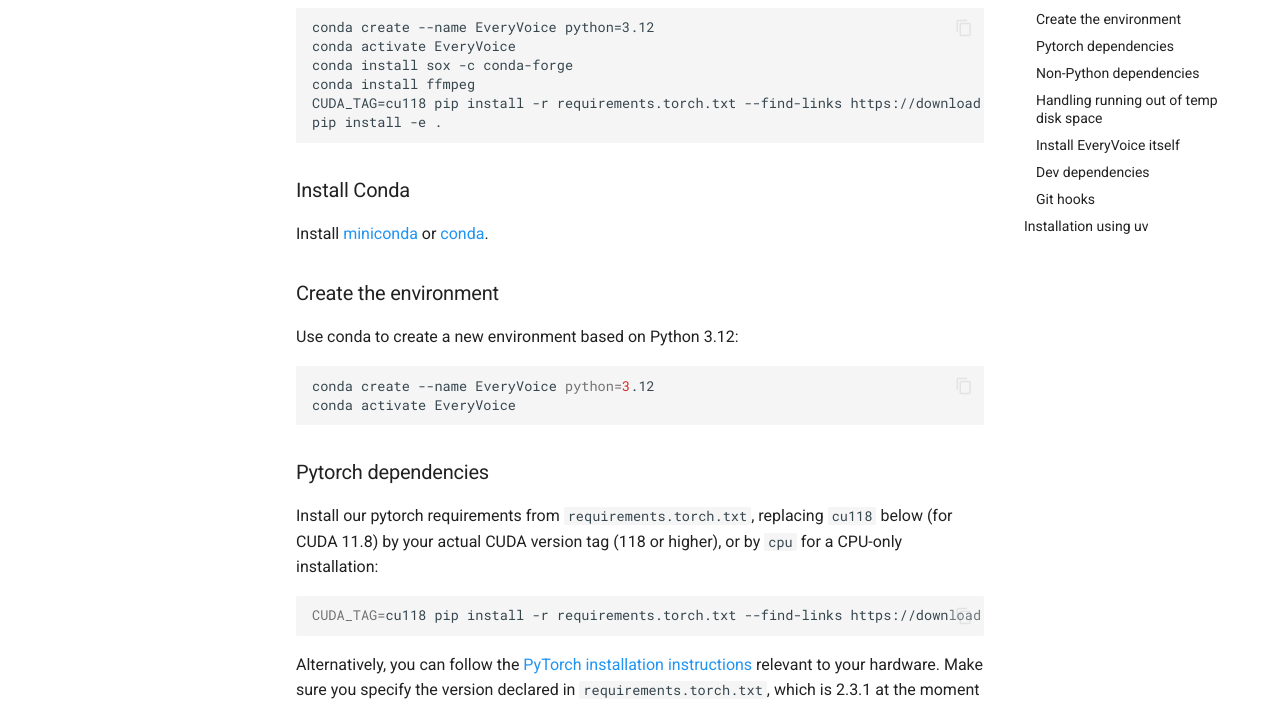
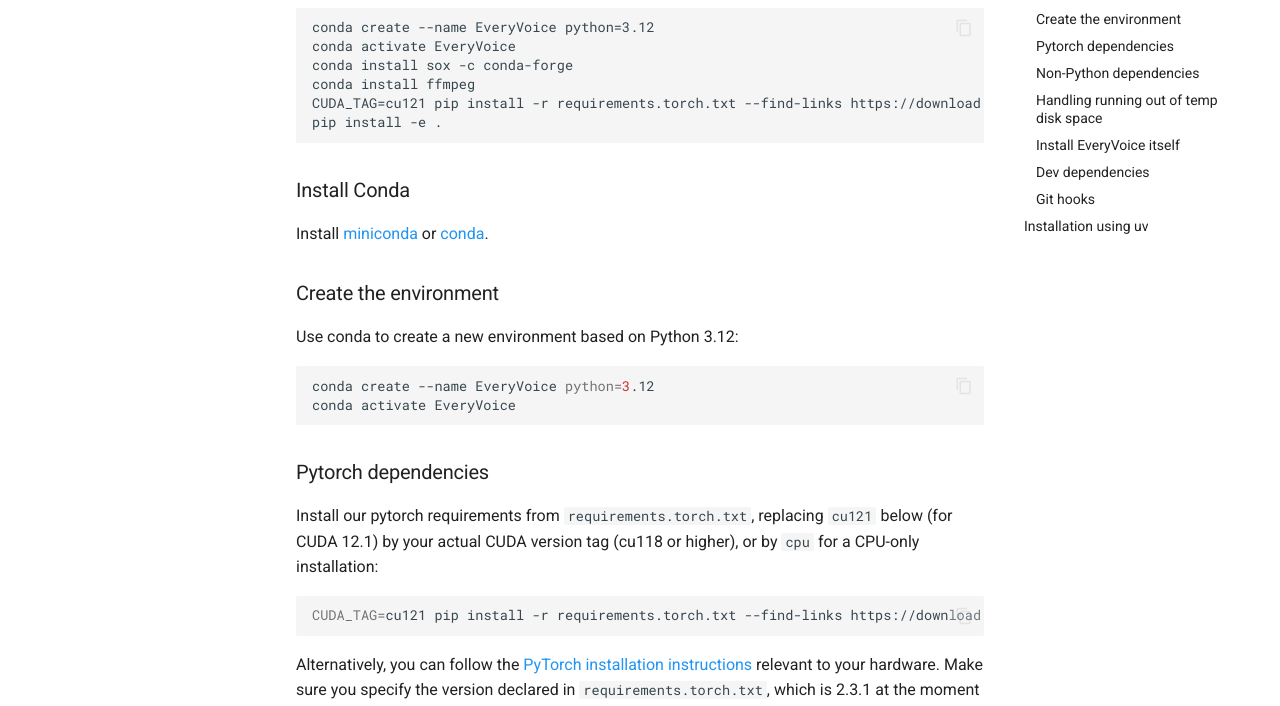
Before and after one commit to EveryVoiceTTS/EveryVoice, an MkDocs documentation site: the page built from docs/install.md, in a window 1280 px wide and 1400 px high, scrolled down 1010 px. Shown: the part 242-948 px from the top of the window. Built offline with MkDocs 1.6.1 and Material for MkDocs 9.7.7, drawn with Linux system fonts in a browser that asks for light colours; comment, search, counter and statistics services are not loaded; the version menu is left out; some of the changed text lies outside the part shown.

Commit message:
build: bump the default CUDA version to 12.1
torch and torchaudio 2.3.1 only have pre-compiled binares for cu118 and cu121,
so although we agreed on 2025-06-02 to bump the default CUDA version to align
with our clusters, and to use `nvidia-smi` to determine the version to use, I'm
going to stick to 121 because otherwise the script just fails to find the
requested wheels.

````diff
--- a/docs/install.md
+++ b/docs/install.md
@@ -42,7 +42,7 @@
 conda activate EveryVoice
 conda install sox -c conda-forge
 conda install ffmpeg
-CUDA_TAG=cu118 pip install -r requirements.torch.txt --find-links https://download.pytorch.org/whl/torch_stable.html
+CUDA_TAG=cu121 pip install -r requirements.torch.txt --find-links https://download.pytorch.org/whl/torch_stable.html
 pip install -e .
 ```
 
@@ -60,11 +60,11 @@
 
 ### Pytorch dependencies
 
-Install our pytorch requirements from `requirements.torch.txt`, replacing `cu118` below (for
-CUDA 11.8) by your actual CUDA version tag (118 or higher), or by `cpu` for a CPU-only installation:
+Install our pytorch requirements from `requirements.torch.txt`, replacing `cu121` below (for
+CUDA 12.1) by your actual CUDA version tag (cu118 or higher), or by `cpu` for a CPU-only installation:
 
 ```sh
-CUDA_TAG=cu118 pip install -r requirements.torch.txt --find-links https://download.pytorch.org/whl/torch_stable.html
+CUDA_TAG=cu121 pip install -r requirements.torch.txt --find-links https://download.pytorch.org/whl/torch_stable.html
 ```
 
 Alternatively, you can follow the [PyTorch installation instructions](https://pytorch.org/get-started/locally/) relevant to your hardware.
@@ -123,9 +123,9 @@
 ```
 uv venv -p 3.12 .venv-EveryVoice
 source .venv-EveryVoice/bin/activate
-uv pip install torch==2.3.1+cu118 torchaudio==2.3.1+cu118 --find-links https://download.pytorch.org/whl/torch_stable.html
+uv pip install torch==2.3.1+cu121 torchaudio==2.3.1+cu121 --find-links https://download.pytorch.org/whl/torch_stable.html
 uv pip install -e .[dev]
 ```
 
-(If needed, change the `+cu118` qualifier on torch\* to your actual version of CUDA, or to `+cpu`.
+(If needed, change the `+cu121` qualifier on torch\* to your actual version of CUDA, or to `+cpu`.
 See [Pytorch dependencies](#pytorch-dependencies) above.)
--- a/pyproject.toml
+++ b/pyproject.toml
@@ -87,7 +87,7 @@
 # [Specifying GPU version of pytorch for python package in pyproject.toml](https://discuss.pytorch.org/t/specifying-gpu-version-of-pytorch-for-python-package-in-pyproject-toml/209157)
 torch = [
   # these requirements have to be installed ahead of time in your environment and from a different URL:
-  # CUDA_TAG=cu118 pip install -r requirements.torch.txt --find-links https://download.pytorch.org/whl/torch_stable.html
+  # CUDA_TAG=cu121 pip install -r requirements.torch.txt --find-links https://download.pytorch.org/whl/torch_stable.html
   'torch==2.3.1; sys_platform == "darwin"',
   'torchaudio==2.3.1; sys_platform == "darwin"',
 ]
--- a/requirements.torch.txt
+++ b/requirements.torch.txt
@@ -1,5 +1,5 @@
 # these requirements have to be installed ahead of time in your environment and from a different URL:
-# CUDA_TAG=cu118 pip install -r requirements.torch.txt --find-links https://download.pytorch.org/whl/torch_stable.html
+# CUDA_TAG=cu121 pip install -r requirements.torch.txt --find-links https://download.pytorch.org/whl/torch_stable.html
 torch==2.3.1; sys_platform == "darwin"
 torchaudio==2.3.1; sys_platform == "darwin"
 torch==2.3.1+${CUDA_TAG}; sys_platform != "darwin"
````
Also changed, not shown: 1 other file.
